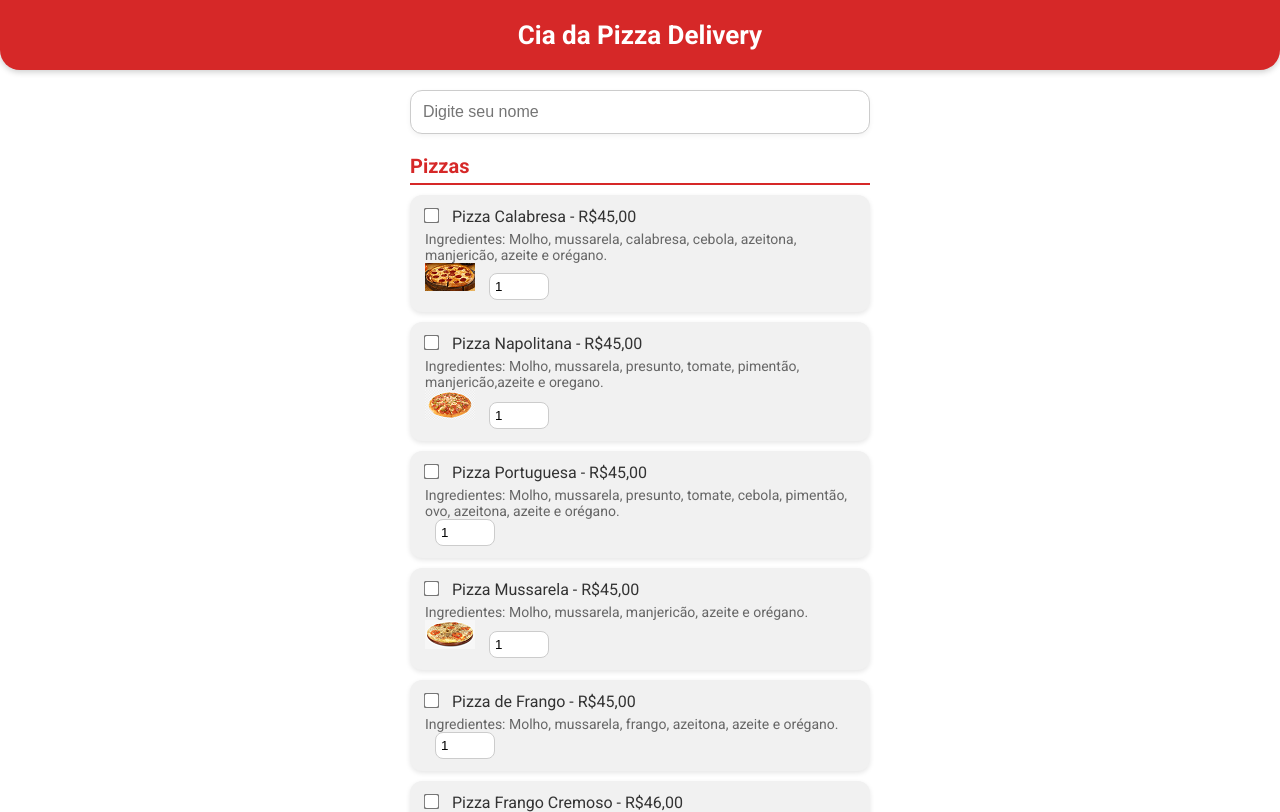
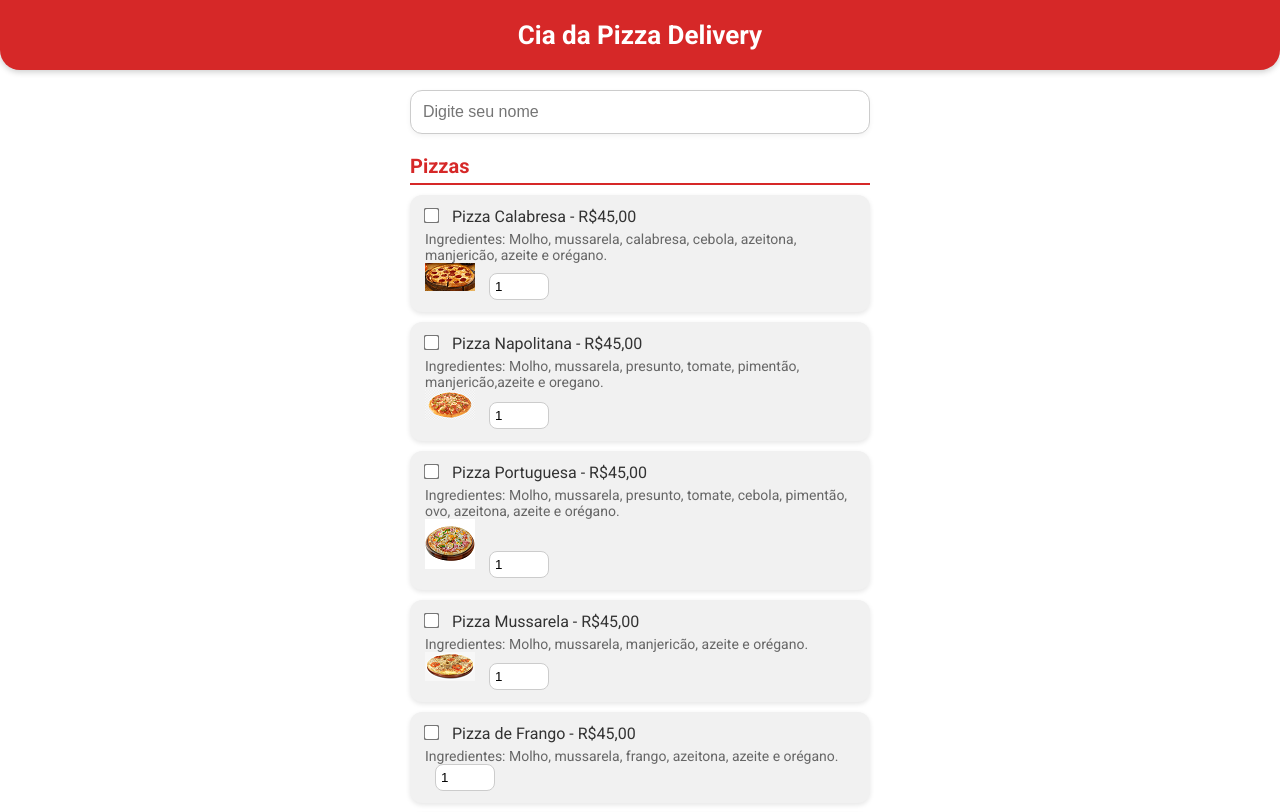
Before and after one commit to BETCERTA/cia-da-pizza, a plain HTML site: page index.html in a window 1280 px wide. Shown: the top 812 px of the page. Drawn offline with Linux system fonts and the light colour scheme.

Commit message:
Update index.html

```diff
--- a/index.html
+++ b/index.html
@@ -134,7 +134,7 @@
       <label>
         <input type="checkbox" value="45" data-name="Pizza Portuguesa - R$45,00">
         Pizza Portuguesa - R$45,00
-        <span class="ingredientes">Ingredientes: Molho, mussarela, presunto, tomate, cebola, pimentão, ovo, azeitona, azeite e orégano.</span>
+        <span class="ingredientes">Ingredientes: Molho, mussarela, presunto, tomate, cebola, pimentão, ovo, azeitona, azeite e orégano.</span><img src="imagens/imagem4.png" alt="Pizza Portuguesa" class="pizza-img">
         <input type="number" min="1" value="1" class="quantidade">
       </label>
       <label>
```
